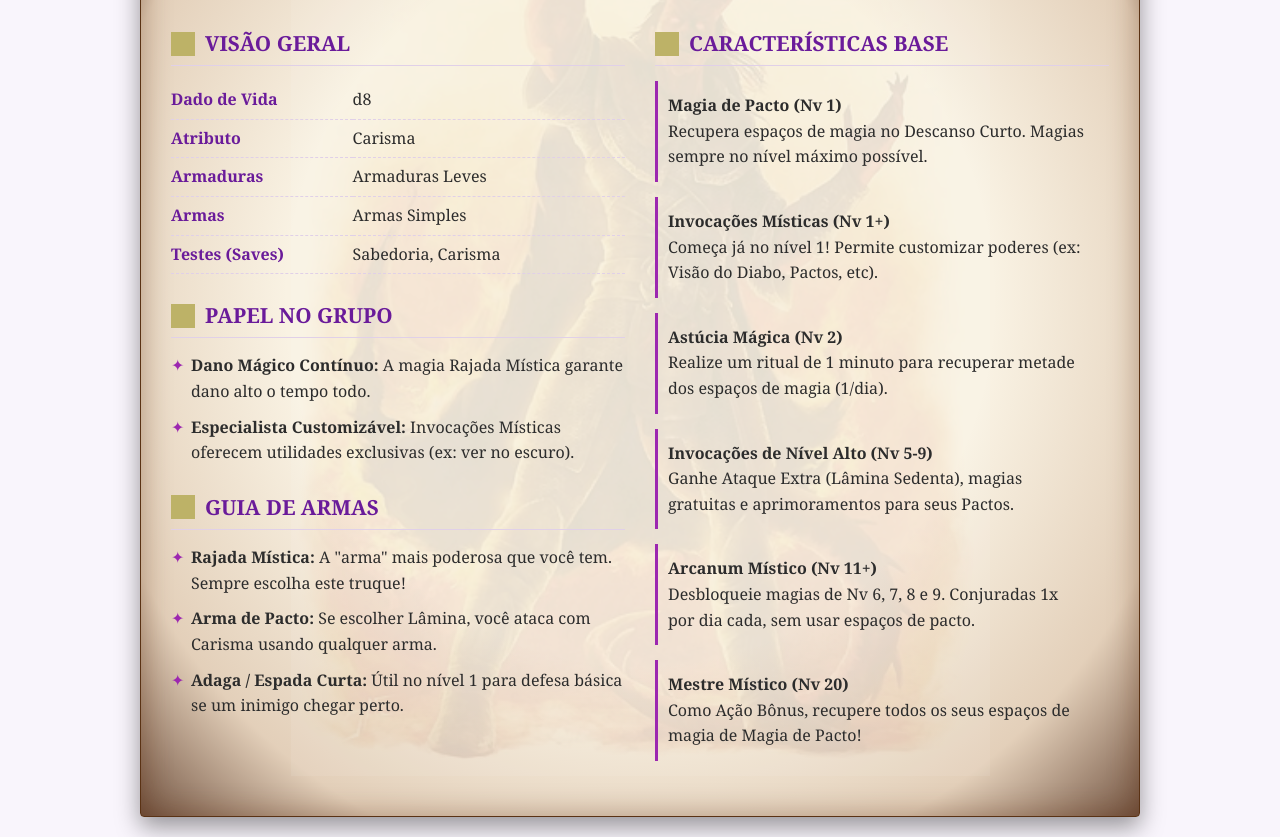
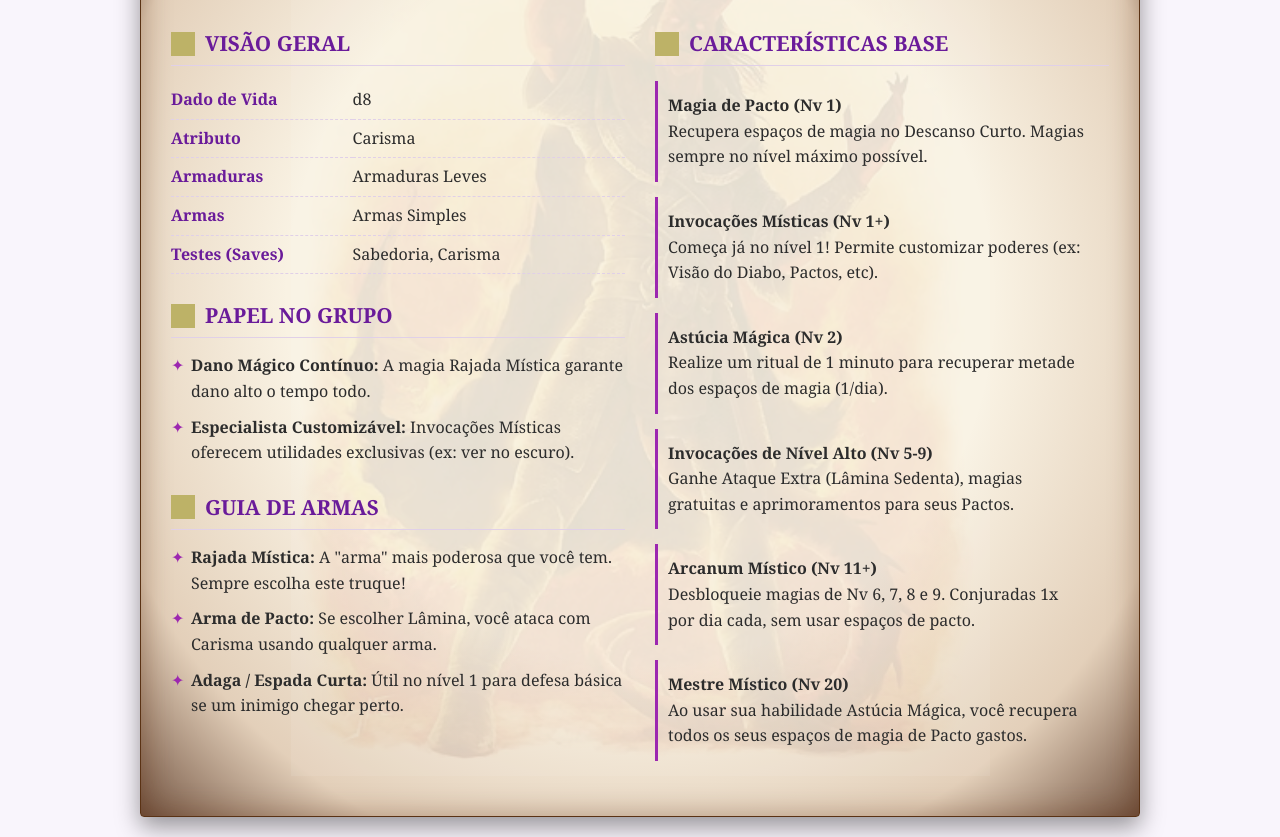
Before and after one commit to GabrielBeckerC/dnd-classes, a plain HTML site: page classes/warlock.html in a window 1280 px wide. Shown: the part 236-1073 px from the top of the page. Drawn offline with Linux system fonts and the light colour scheme; grey boxes are pictures that could not be loaded.

Commit message:
Update Eldritch Master feature description

```diff
--- a/classes/warlock.html
+++ b/classes/warlock.html
@@ -81,7 +81,7 @@
                     </li>
                     <li class="feature-item">
                         <div class="feature-title"><span lang="pt">Mestre Místico (Nv 20)</span><span lang="en">Eldritch Master (Lvl 20)</span><span lang="es">Maestro Sobrenatural (Nv 20)</span></div>
-                        <div><span lang="pt">Como Ação Bônus, recupere todos os seus espaços de magia de Magia de Pacto!</span><span lang="en">As a Bonus Action, regain all your expended Pact Magic spell slots!</span><span lang="es">¡Como Acción Adicional, recupera todos tus espacios de conjuro de Magia de Pacto!</span></div>
+                        <div><span lang="pt">Ao usar sua habilidade Astúcia Mágica, você recupera todos os seus espaços de magia de Pacto gastos.</span><span lang="en">When you use your Magical Cunning feature, you regain all your expended Pact Magic spell slots.</span><span lang="es">Cuando uses tu habilidad Astucia Mágica, recuperarás todos los espacios de conjuros de Magia de Pacto que hayas gastado.</span></div>
                     </li>
                     </ul>
                 </section>
```
